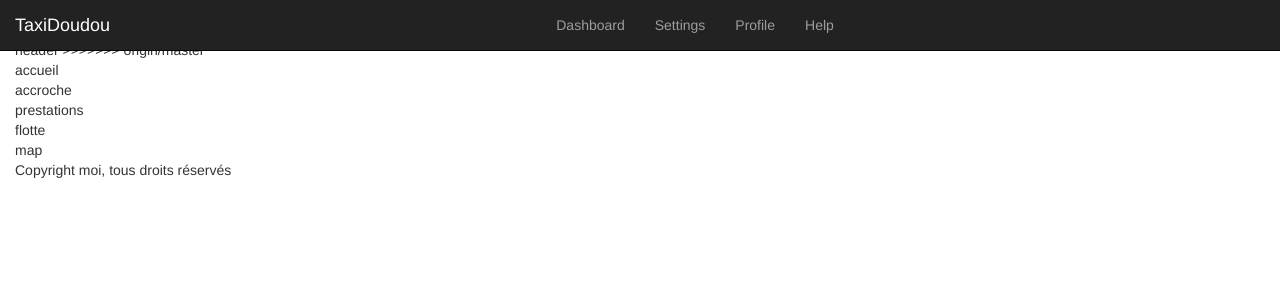
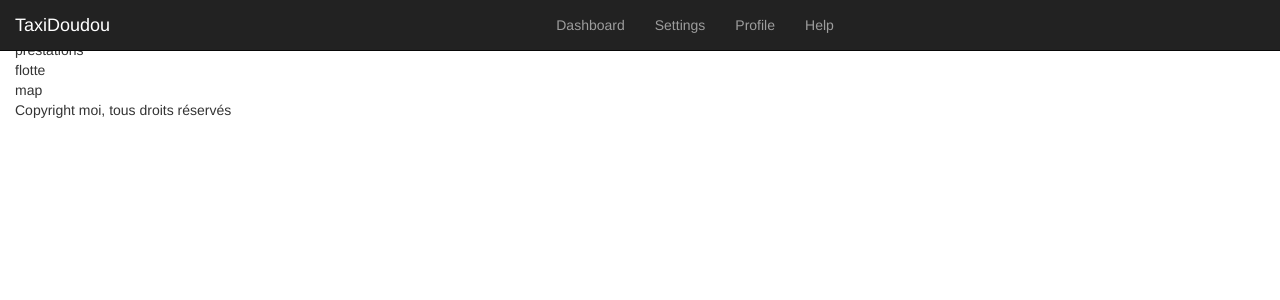
Before and after one commit to Tony2017/taxidoudou, a PHP site: page / in a window 1280 px wide. Shown: the top 300 px of the page. Run offline with PHP 8.4, Linux system fonts and the light colour scheme.

Commit message:
modified

```diff
--- a/header.php
+++ b/header.php
@@ -1,4 +1,3 @@
-<<<<<<< HEAD
 <header>
    <nav class="navbar navbar-inverse navbar-fixed-top">
       <div class="container-fluid">
@@ -21,8 +20,4 @@
         </div>
       </div>
     </nav>
-=======
-<header id="header" class="col-lg-12">
-   header
->>>>>>> origin/master
 </header>
```
